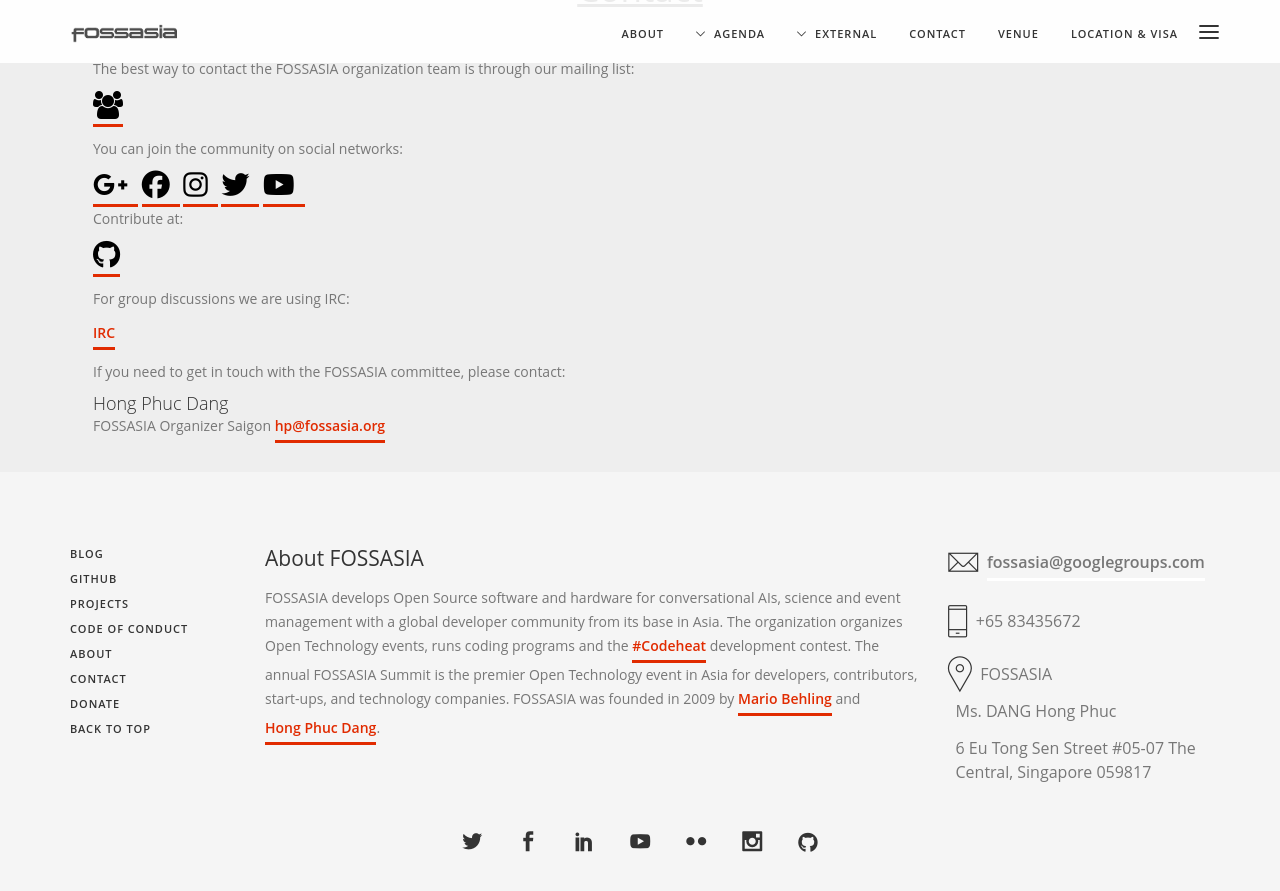
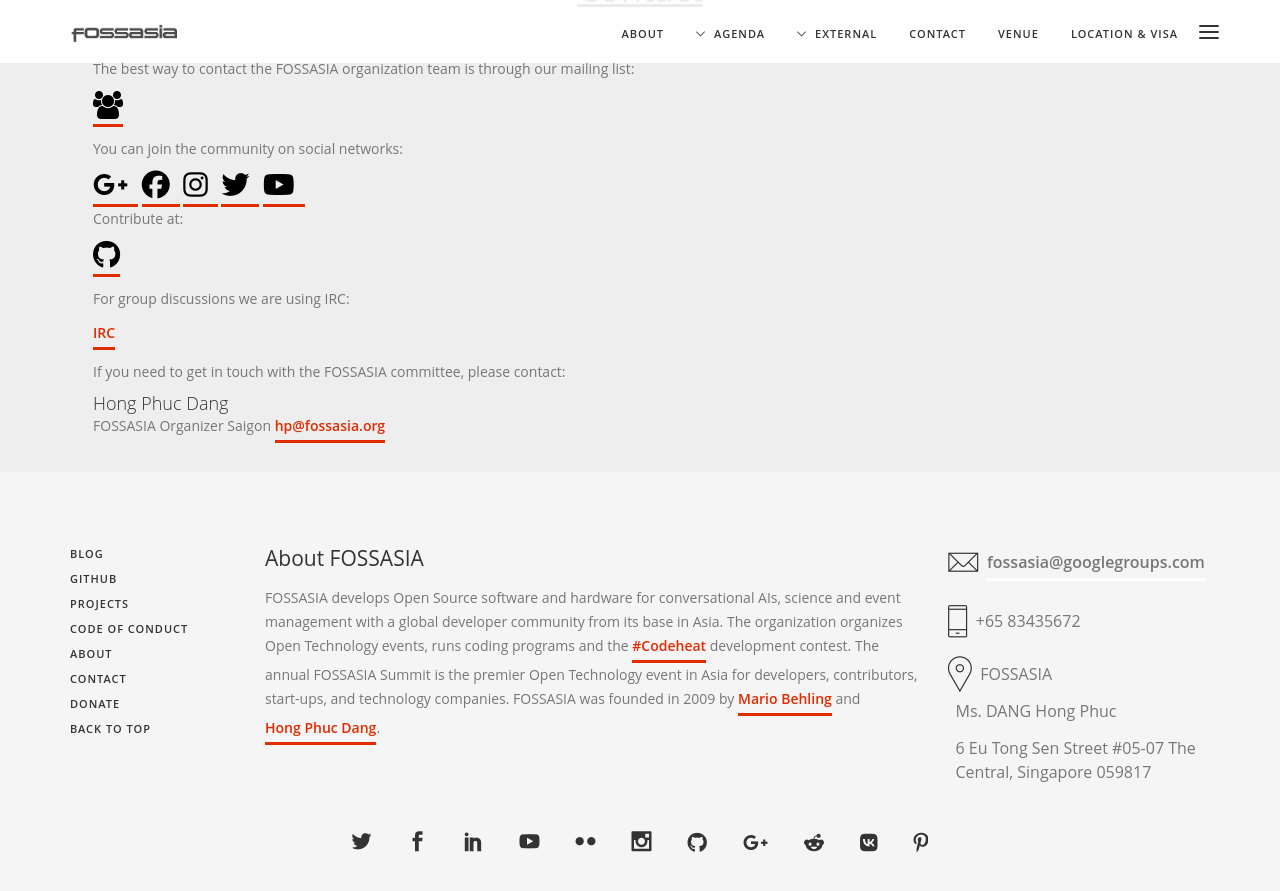
Before and after one commit to fossasia/2014.fossasia.org, a Jekyll site: the page built from contact.md, in a window 1280 px wide and 900 px high, scrolled down 3038 px. Shown: the top 891 px of the window. Built offline with Jekyll 4.4.1, drawn with Linux system fonts in a browser that asks for light colours; nearby versions of some CDN libraries; some web fonts are replaced.

Commit message:
added icons and links to footer (#132)

```diff
--- a/_includes/footer.html
+++ b/_includes/footer.html
@@ -44,6 +44,10 @@
                         <li><a target="_self" href="https://www.flickr.com/photos/fossasia"><i class="icon social_flickr icon-large"></i></a></li>
                         <li><a target="_self" href="https://www.instagram.com/explore/tags/fossasia/"><i class="icon social_instagram"></i></a></li>
                         <li><a target="_self" href="https://github.com/fossasia"><i class="fa fa-github"></i></a></li>
+                        <li><a target="_self" href="https://plus.google.com/108920596016838318216"><i class="fa fa-google-plus"></i></a></li>
+                        <li><a target="_self" href="https://www.reddit.com/r/FOSSASIA/"><i class="fa fa-reddit-alien"></i></a></li>
+                        <li><a target="_self" href="https://www.vk.com/fossasia"><i class="fa fa-vk"></i></a></li>
+                        <li><a target="_self" href="https://in.pinterest.com/fossasia"><i class="fa fa-pinterest-p"></i></a></li>
                     </ul>
                 </div>
             </div>
```
